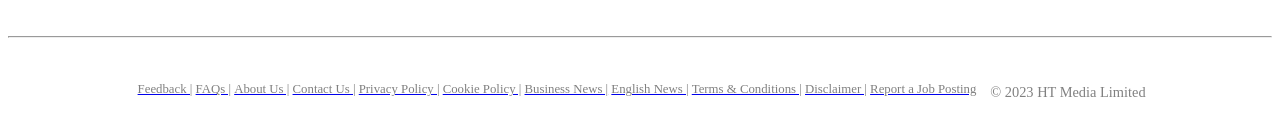
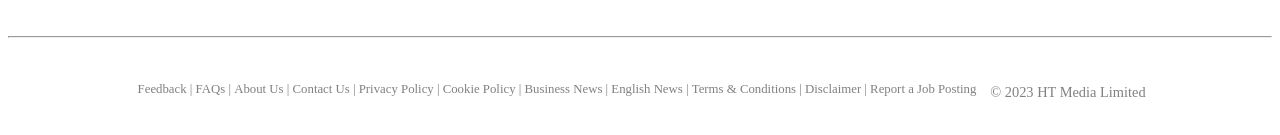
Before and after one commit to Vijendra2244/Shine.com, a React (Vite) app in the folder Shine_Clone/: page / in a window 1280 px wide. Shown: the part 2919-3054 px from the top of the page. Built offline with nearby package versions, Linux system fonts and the light colour scheme.

Commit message:
Added a styling

```diff
--- a/Shine_Clone/src/Components/Copyright/CopyRight.module.css
+++ b/Shine_Clone/src/Components/Copyright/CopyRight.module.css
@@ -5,15 +5,18 @@
   justify-content: space-between;
   margin: 2rem auto;
 }
-.queriesCopy{
+.queriesCopy {
   display: flex;
 }
-.queriesCopy >a>p {
+.queriesCopy > a > p {
   font-size: 0.8rem;
   color: grey;
   margin-left: 0.2rem;
 }
-.copyCopy{
+.copyCopy {
   color: grey;
   font-size: 0.9rem;
 }
+.queriesCopy > a {
+  text-decoration: none;
+}
```
Lines whose indentation alone changed are shown as unchanged.
